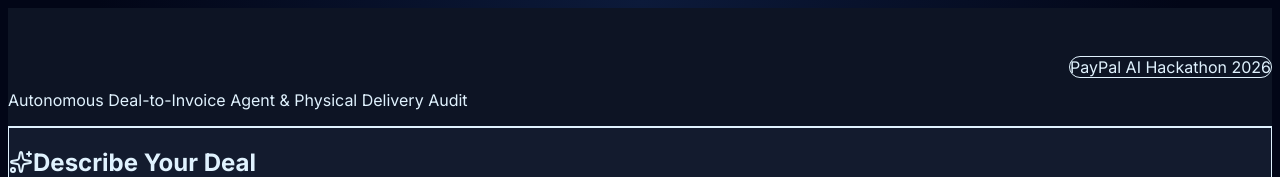
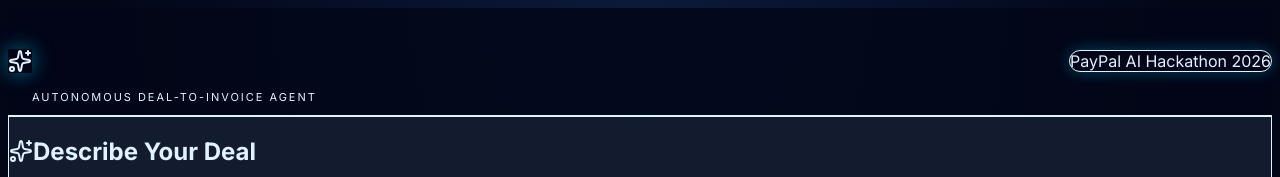
Before and after one commit to saoricoder/Paypal-AI-Hackaton, a Next.js app in the folder frontend/: page / in a window 1280 px wide. Shown: the top 177 px of the page. Built offline with nearby package versions, Linux system fonts and the light colour scheme; no server answers; what ag-grid-community would draw is missing.

Commit message:
feat: neon cyber header and layout for hackathon demo

```diff
--- a/frontend/src/app/page.tsx
+++ b/frontend/src/app/page.tsx
@@ -1,6 +1,5 @@
 /**
- * Main page for Deal2Pay AI — Assembles all components.
- * Hero header + DealInputPanel + DealTable + AuditModal.
+ * Main page for Deal2Pay AI — Neon cyber aesthetic
  */
 
 "use client";
@@ -10,9 +9,9 @@ import dynamic from "next/dynamic";
 import { useDeals } from "@/hooks/useDeals";
 import { DealInputPanel } from "@/components/DealInputPanel";
 import { DealTable } from "@/components/DealTable";
-import { DealRecord, AuditResponse, CreateDealPayload } from "@/types";
+import { AuditResponse, CreateDealPayload } from "@/types";
+import { Sparkles } from "lucide-react";
 
-// react-pdf/pdfjs requires DOM APIs — load AuditModal client-side only
 const AuditModal = dynamic(
   () => import("@/components/AuditModal").then((m) => m.AuditModal),
   { ssr: false }
@@ -33,16 +32,11 @@ export default function Home() {
       body: JSON.stringify(payload),
     });
 
-    if (!response.ok) {
-      throw new Error("Failed to create deal");
-    }
-
-    mutate(); // Refresh the deals list
+    if (!response.ok) throw new Error("Failed to create deal");
+    mutate();
   };
 
-  const handleRunAudit = (dealId: string) => {
-    setSelectedDealId(dealId);
-  };
+  const handleRunAudit = (dealId: string) => setSelectedDealId(dealId);
 
   const handleSendInvoice = async (invoiceId: string) => {
     const API_URL = process.env.NEXT_PUBLIC_API_URL || "http://localhost:8000";
@@ -51,53 +45,48 @@ export default function Home() {
       headers: { "Content-Type": "application/json" },
       body: JSON.stringify({ deal_id: selectedDealId }),
     });
-
-    if (!response.ok) {
-      throw new Error("Failed to send invoice");
-    }
-
-    mutate(); // Refresh the deals list
+    if (!response.ok) throw new Error("Failed to send invoice");
+    mutate();
   };
 
   const handleAuditComplete = (result: AuditResponse) => {
     setAuditResult(result);
-    mutate(); // Refresh the deals list to show updated audit status
+    mutate();
   };
 
   return (
-    <div className="min-h-screen bg-[#0B0F19] font-sans text-slate-100">
-      {/* Hero Header */}
-      <header
-        className="sticky top-0 z-40 border-b border-slate-800/80 bg-[#0F172A]/70 px-8 py-4 backdrop-blur-md"
-      >
-        <div className="mx-auto flex max-w-7xl items-center justify-between gap-4">
-          <div>
-              <h1 className="bg-gradient-to-r from-blue-400 via-sky-300 to-indigo-400 bg-clip-text text-2xl font-black tracking-tight text-transparent">
+    <div className="min-h-screen text-cyan-50">
+      {/* Hero Header — Neon */}
+      <header className="sticky top-0 z-40 border-b border-cyan-500/20 bg-[#020617]/80 backdrop-blur-xl">
+        <div className="mx-auto flex max-w-7xl items-center justify-between px-6 py-4">
+          <div className="flex items-center gap-3">
+            <div className="flex h-10 w-10 items-center justify-center rounded-xl bg-gradient-to-br from-cyan-500 to-blue-600 shadow-[0_0_20px_rgba(0,212,255,0.5)]">
+              <Sparkles className="h-5 w-5 text-white" />
+            </div>
+            <div>
+              <h1 className="bg-gradient-to-r from-cyan-300 via-sky-200 to-blue-400 bg-clip-text text-2xl font-black tracking-tight text-transparent">
                 Deal2Pay AI
               </h1>
-              <p className="text-xs text-slate-400 font-medium">
-                Autonomous Deal-to-Invoice Agent &amp; Physical Delivery Audit
+              <p className="text-[11px] uppercase tracking-[0.18em] text-cyan-300/70">
+                Autonomous Deal-to-Invoice Agent
               </p>
+            </div>
           </div>
-          <div className="rounded-full border border-blue-500/20 bg-blue-500/10 px-3 py-1 text-xs font-semibold text-blue-400">
-              PayPal AI Hackathon 2026
+          <div className="rounded-full border border-cyan-400/40 bg-cyan-500/10 px-4 py-1.5 text-xs font-semibold text-cyan-300 shadow-[0_0_15px_rgba(0,212,255,0.3)]">
+            PayPal AI Hackathon 2026
           </div>
         </div>
       </header>
 
-      {/* Main Content */}
-      <main className="max-w-7xl mx-auto px-6 py-8">
+      {/* Main */}
+      <main className="mx-auto max-w-7xl px-6 py-10">
         <DealInputPanel onCreateDeal={handleCreateDeal} />
-
-        <DealTable
-          deals={deals}
-          onRunAudit={handleRunAudit}
-          onSendInvoice={handleSendInvoice}
-        />
-        {isLoading && <p className="mt-3 text-xs text-slate-500">Refreshing deals…</p>}
+        <DealTable deals={deals} onRunAudit={handleRunAudit} onSendInvoice={handleSendInvoice} />
+        {isLoading && (
+          <p className="mt-3 text-center text-xs text-cyan-400/70">Syncing live data…</p>
+        )}
       </main>
 
-      {/* Audit Modal */}
       {selectedDeal && (
         <AuditModal
           deal={selectedDeal}
```
